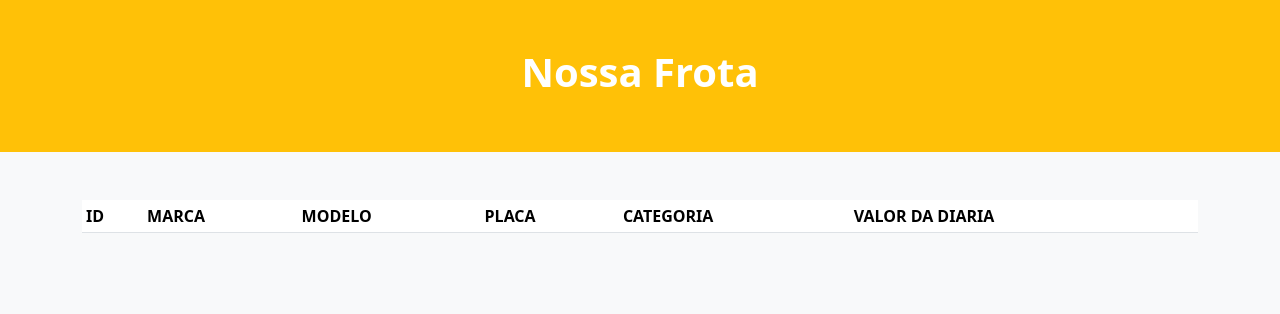
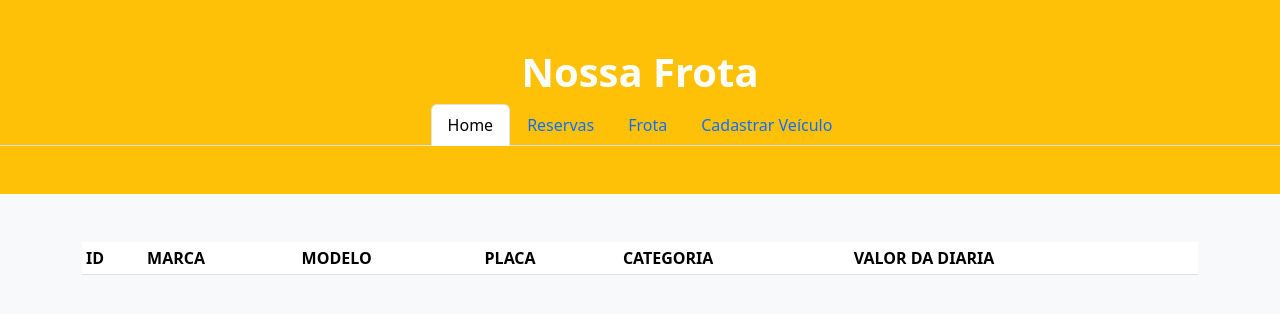
Before and after one commit to gabrieeelss/locadora, a website: page site-locadora/frota.html in a window 1280 px wide. Drawn offline with nearby package versions, Linux system fonts and the light colour scheme; no server answers.

Commit message:
header adicionado

```diff
--- a/site-locadora/app-cad-veiculo.js
+++ b/site-locadora/app-cad-veiculo.js
@@ -22,7 +22,7 @@ function fnCadastrarVeiculo() {
         .then((dados) => {
             fnLimparCampos()
             console.log(dados)
-            console.log("Veículo cadastrado com sucesso!")
+            alert("Veículo cadastrado com sucesso!")
         })
         .catch(erro => console.log(erro.message))
 }
--- a/site-locadora/frota.html
+++ b/site-locadora/frota.html
@@ -1,5 +1,6 @@
 <!DOCTYPE html>
 <html lang="pt-br">
+
 <head>
     <meta charset="UTF-8">
     <title>Frota de Veículos</title>
@@ -8,6 +9,7 @@
     <link href="https://cdn.jsdelivr.net/npm/bootstrap@5.3.2/dist/css/bootstrap.min.css" rel="stylesheet">
 
 </head>
+
 <body class="bg-light">
 
     <!-- HEADER -->
@@ -15,8 +17,24 @@
         <div class="container">
             <h1 class="fw-bold">Nossa Frota</h1>
         </div>
+        <ul class="nav nav-tabs justify-content-center">
+  <li class="nav-item">
+    <a class="nav-link active" aria-current="page" href="index.html">Home</a>
+  </li>
+  <li class="nav-item">
+    <a class="nav-link" href="reservas.html">Reservas</a>
+  </li>
+  <li class="nav-item">
+    <a class="nav-link" href="frota.html">Frota</a>
+  </li>
+    <li class="nav-item">
+    <a class="nav-link" href="cad-veiculo.html">Cadastrar Veículo</a>
+  </li>
+</ul>
     </section>
+    <div class="d-grid gap-2 col-6 mx-auto">
 
+    </div>
     <div class="container my-5">
 
         <div class="table-responsive">
@@ -41,4 +59,5 @@
     <script src="app-frota.js"></script>
 
 </body>
+
 </html>
```
Also changed, not shown: site-locadora/cad-veiculo.html (+14 -1 lines), site-locadora/reservas.html (+14 -0 lines). Lines whose indentation alone changed are shown as unchanged.
